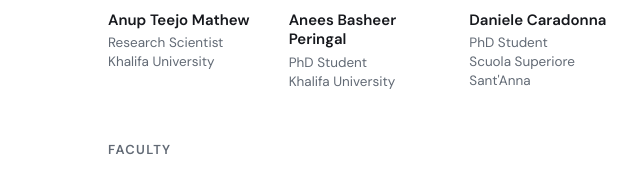
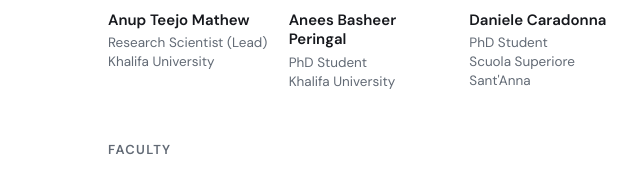
Before and after one commit to GVSRobotics/GVSRobotics.github.io, a plain HTML site: page index.html in a window 1280 px wide. Shown: the part 1763-1940 px from the top of the page, 0-640 px from the left. Drawn offline with Linux system fonts and the light colour scheme.

Commit message:
fix team

```diff
--- a/index.html
+++ b/index.html
@@ -55,7 +55,7 @@
         <div class="person">
           <img src="assets/people/anup-teejo-mathew.jpg" alt="Anup Teejo Mathew" loading="lazy">
           <strong><a href="https://github.com/anupteejo" target="_blank" rel="noopener">Anup Teejo Mathew</a></strong>
-          <span>Research Scientist<br>Khalifa University</span>
+          <span>Research Scientist (Lead)<br>Khalifa University</span>
         </div>
         <div class="person">
           <img src="assets/people/anees-peringal.jpg" alt="Anees Basheer Peringal" loading="lazy">
```
